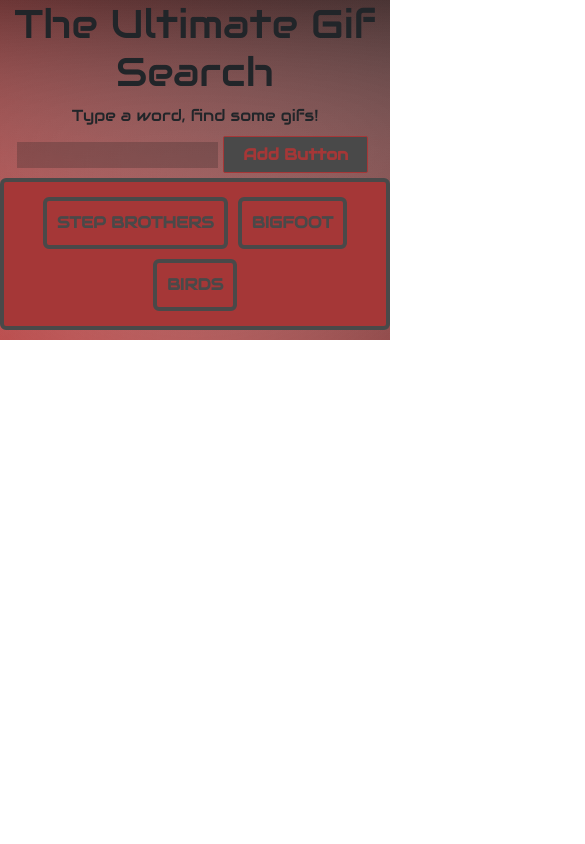
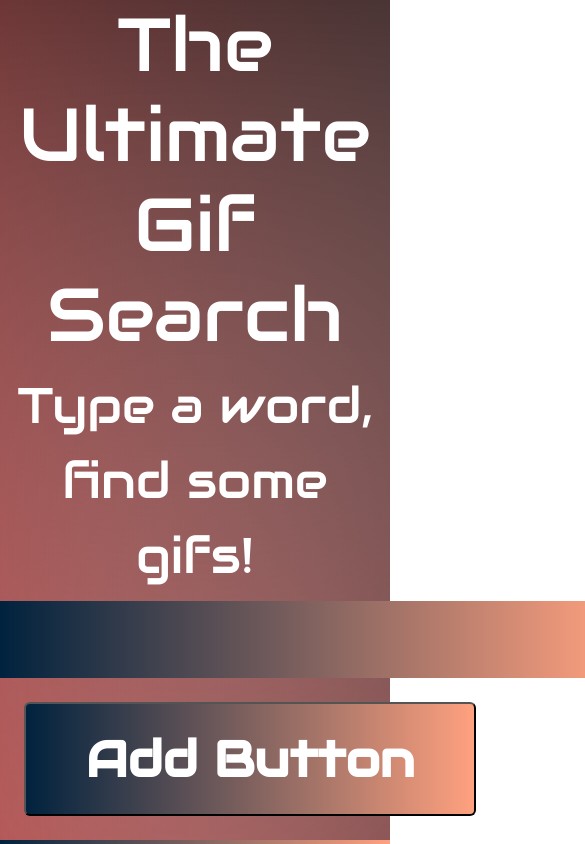
Before and after one commit to Jaimetyler/gifApp, a plain HTML site: page index.html in a window 390 px wide. Shown: the top 844 px of the page, 585 px wide, since content can reach past the window. Drawn offline with nearby package versions, Linux system fonts and the light colour scheme; a web font is replaced by a local one.

Commit message:
changed background color and font for mobile visibility.

```diff
--- a/assets/javascript/app.js
+++ b/assets/javascript/app.js
@@ -35,7 +35,7 @@ $(document).on("click", ".searchButton", function () {
         console.log(response);
 
         for (var i = 0; i < response.data.length; i++) {
-            var searchDiv = $('<div class = "col-sm-4">');
+            var searchDiv = $('<div class = "col-xs-5">');
             var rating = response.data[i].rating;
             var p = $("<p>").text("Rating : " + rating);
             var animated = response.data[i].images.fixed_height.url;
--- a/index.html
+++ b/index.html
@@ -13,18 +13,26 @@
     <style>
         body {
             /* background-color: rgba(32, 32, 32, 0.5); */
-            background:
+            /* background:
                 linear-gradient(rgb(34, 28, 28), transparent),
                 linear-gradient(to top left, rgb(92, 54, 54), transparent),
                 linear-gradient(to top right, rgb(173, 59, 59), transparent);
             background-blend-mode: screen;
             text-align: center;
             background-repeat: no-repeat;
-            background-size: cover;
+            background-size: cover; */
+            background: #FFA17F;
+            /* fallback for old browsers */
+            background: -webkit-linear-gradient(to right, #00223E, #FFA17F);
+            /* Chrome 10-25, Safari 5.1-6 */
+            background: linear-gradient(to right, #00223E, #FFA17F);
+            /* W3C, IE 10+/ Edge, Firefox 16+, Chrome 26+, Opera 12+, Safari 7+ */
+            text-align: center;
             font-family: 'Bad Script', cursive;
             font-family: 'Changa', sans-serif;
             font-family: 'Srisakdi', cursive;
             font-family: 'Audiowide', cursive;
+            color: white;
         }
 
         /* .sidebar {
@@ -33,7 +41,11 @@
         } */
 
         #search-input {
-            background-color: rgba(63, 45, 45, 0.32);
+            background: #FFA17F;
+            /* fallback for old browsers */
+            background: -webkit-linear-gradient(to right, #00223E, #FFA17F);
+            /* Chrome 10-25, Safari 5.1-6 */
+            background: linear-gradient(to right, #00223E, #FFA17F);
             border: none;
         }
 
@@ -43,29 +55,37 @@
 
         button,
         #buttons-view {
-            color: #494949 !important;
+            color: white;
             font-weight: bold;
             text-transform: uppercase;
-            background: #a53737;
+            background: #FFA17F;
+            /* fallback for old browsers */
+            background: -webkit-linear-gradient(to right, #00223E, #FFA17F);
+            /* Chrome 10-25, Safari 5.1-6 */
+            background: linear-gradient(to right, #00223E, #FFA17F);
             padding: 10px;
-            border: 4px solid #494949 !important;
-            border-radius: 6px;
+            /* border: 4px solid #494949 !important;
+            border-radius: 6px; */
             display: inline-block;
         }
 
         #add-button {
             display: inline-block;
             padding: 0.35em 1.2em;
-            border: 0.1em solid #a53737;
-            margin: 0 0.3em 0.3em 0;
+
+            margin: 24px;
             border-radius: 0.12em;
             box-sizing: border-box;
             text-decoration: none;
             font-weight: bold;
-            color: #a53737;
+            color: white;
             text-align: center;
             transition: all 0.2s;
-            background-color: #494949;
+            background: #FFA17F;
+            /* fallback for old browsers */
+            background: -webkit-linear-gradient(to right, #00223E, #FFA17F);
+            /* Chrome 10-25, Safari 5.1-6 */
+            background: linear-gradient(to right, #00223E, #FFA17F);
         }
 
         .flex-container {
@@ -74,6 +94,28 @@
 
         #gifs {
             margin: 5px;
+        }
+
+        @media only screen and (max-width: 1024px) {
+            body {
+                /* background-color: rgba(32, 32, 32, 0.5); */
+                background: linear-gradient(rgb(34, 28, 28), transparent), linear-gradient(to top left, rgb(92, 54, 54), transparent), linear-gradient(to top right, rgb(173, 59, 59), transparent);
+                background-blend-mode: screen;
+                text-align: center;
+                background-repeat: no-repeat;
+                background-size: cover;
+                font-family: 'Bad Script', cursive;
+                font-family: 'Changa', sans-serif;
+                font-family: 'Srisakdi', cursive;
+                font-family: 'Audiowide', cursive;
+                color: white;
+                font-size: 50px;
+            }
+
+            .h1,
+            h1 {
+                font-size: 75px;
+            }
         }
     </style>
 
@@ -93,13 +135,15 @@
         <div id="buttons-view"></div>
 
     </div>
-    <!-- <div class="container">
-        <div class="row"> -->
+
+    <div class="row">
         <div class="row" id="gifs">
+
         </div>
         <!-- </div>
     </div> -->
-    <div class="modal fade" id="directions" tabindex="-1" role="dialog" aria-labelledby="exampleModalCenterTitle" aria-hidden="true">
+        <div class="modal fade" id="directions" tabindex="-1" role="dialog" aria-labelledby="exampleModalCenterTitle"
+            aria-hidden="true">
             <div class="modal-dialog modal-dialog-centered" role="document">
                 <div class="modal-content">
                     <div class="modal-header">
```
Lines whose indentation alone changed are shown as unchanged.
